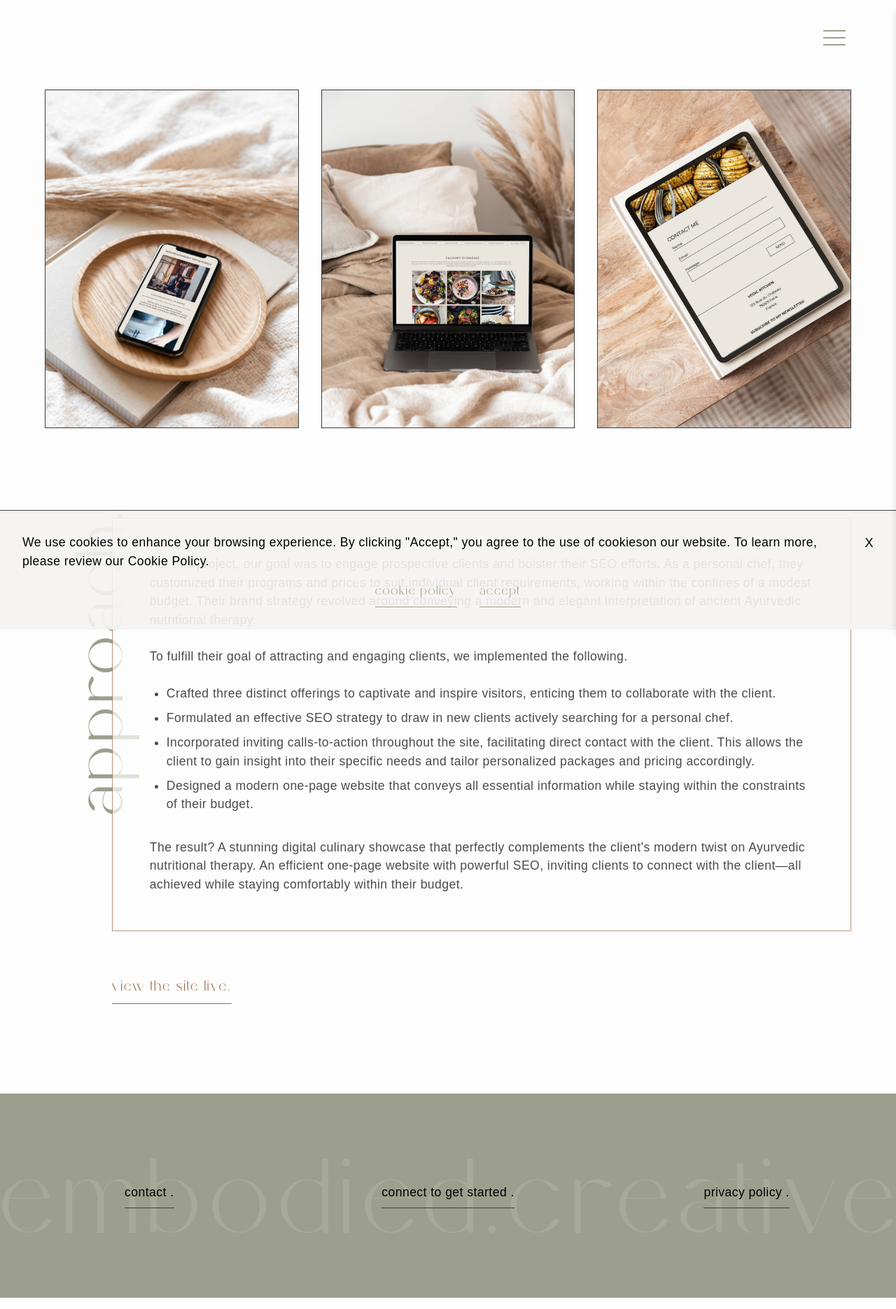
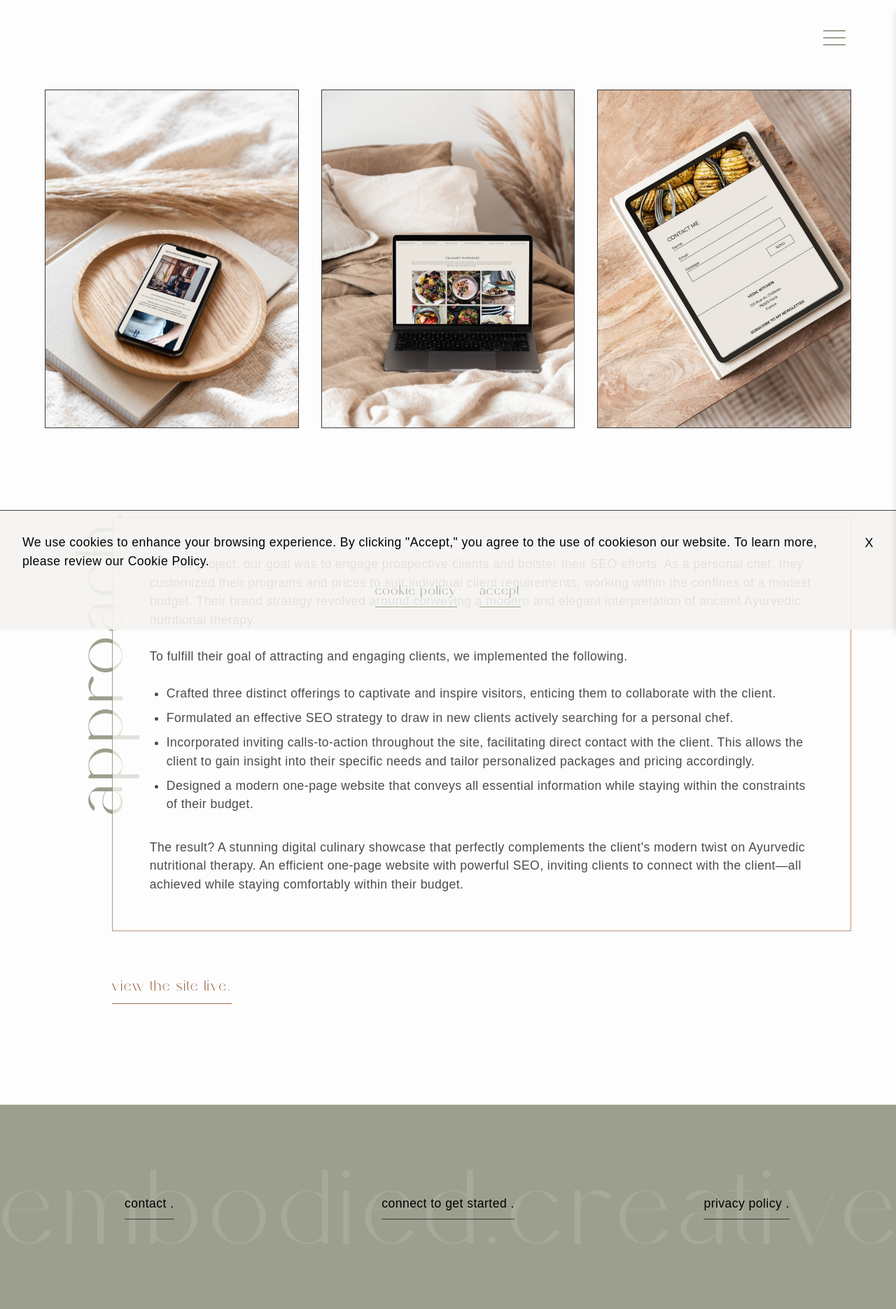
Before and after one commit to brittwoodard/embodied-creative, a Jekyll site: the page built from _projects/3-vedic-kitchen.md, in a window 1280 px wide. Shown: the whole page at 70% size. Built offline with Jekyll 4.4.1, drawn with Linux system fonts in a browser that asks for light colours; nearby versions of some CDN libraries; some web fonts are replaced.

Commit message:
mb-4 on project-alt

```diff
--- a/_layouts/project-alt.html
+++ b/_layouts/project-alt.html
@@ -24,7 +24,7 @@ layout: default
     <div class="grid grid-cols-12 px-5p">
         <div></div>
         <div class="col-span-11">
-            <a href="{{page.domain}}" target="_blank" class="link text-feature mb-4 md:mb-0 inline-block">View the site live.</a>
+            <a href="{{page.domain}}" target="_blank" class="link text-feature mb-4 inline-block">View the site live.</a>
         </div>
     </div>
 </section>
```
